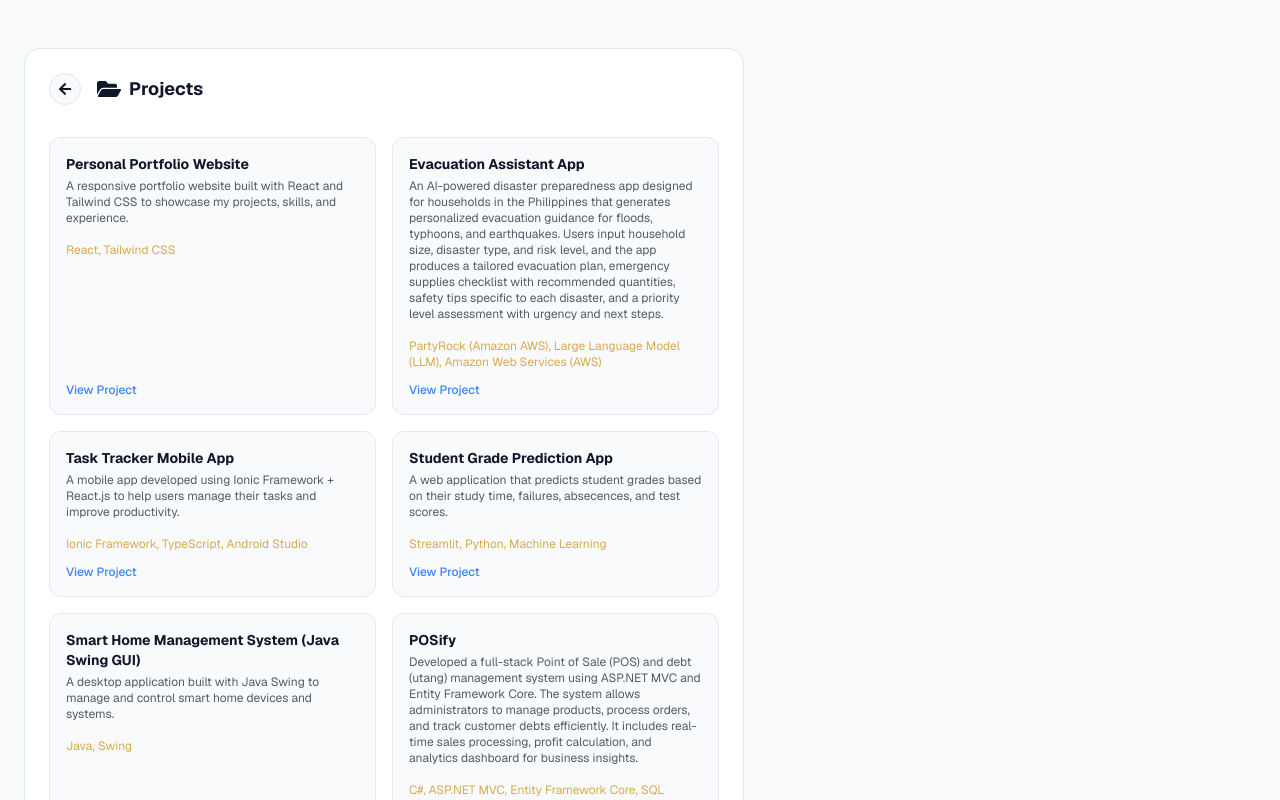
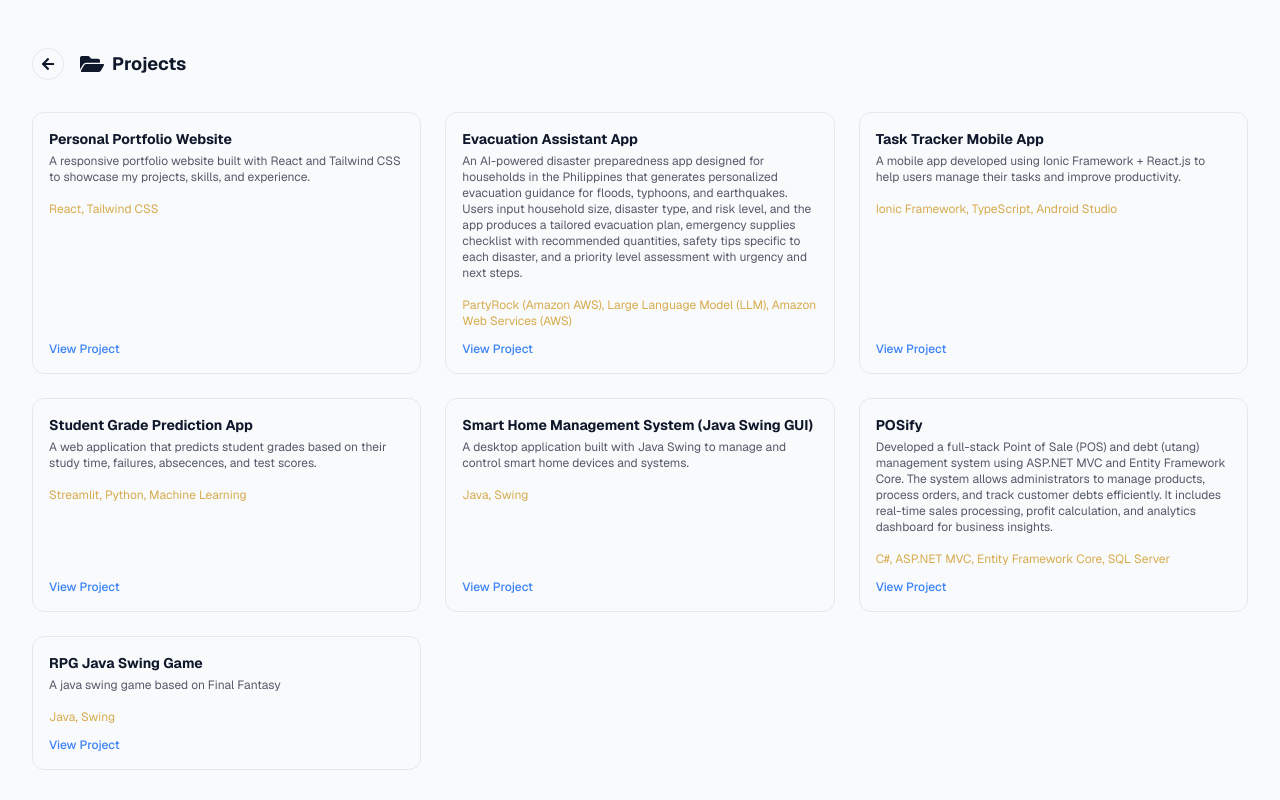
Before and after one commit to klint-droid/Portfolio, a React (Vite) app: page /all-projects in a window 1280 px wide. Shown: the top 800 px of the page. Built offline with nearby package versions, Linux system fonts and the light colour scheme.

Commit message:
Remove bento-card wrapper and widen container for list pages

```diff
--- a/src/pages/CertificationLists.jsx
+++ b/src/pages/CertificationLists.jsx
@@ -97,8 +97,8 @@
     ]
 
     return(
-        <div className="container max-w-3xl mx-auto py-12 px-4 sm:px-6">
-            <div className="bento-card rounded-3xl">
+        <div className="container max-w-7xl mx-auto py-12 px-4 sm:px-6 lg:px-8">
+            <div className="w-full">
                 <div className="flex items-center gap-4 mb-8">
                     <Link to="/"
                     className="p-2 bg-[var(--bg-color)] border border-[var(--border-color)] rounded-full hover:border-[var(--text-secondary)] transition-colors">
@@ -109,7 +109,7 @@
                         <h1 className="text-2xl font-bold">All Certifications</h1>
                     </div>
                 </div>
-                <div className="grid grid-cols-1 sm:grid-cols-2 gap-4">
+                <div className="grid grid-cols-1 sm:grid-cols-2 lg:grid-cols-3 xl:grid-cols-4 gap-6">
                     {certs.map((cert, index) => (
                         <div
                         key={index}
--- a/src/pages/ProjectLists.jsx
+++ b/src/pages/ProjectLists.jsx
@@ -54,8 +54,8 @@
     ]
 
     return(
-        <div className="container max-w-3xl mx-auto py-12 px-4 sm:px-6">
-            <div className="bento-card rounded-3xl">
+        <div className="container max-w-7xl mx-auto py-12 px-4 sm:px-6 lg:px-8">
+            <div className="w-full">
                 <div className="flex items-center gap-4 mb-8">
                     <Link to="/"
                     className="p-2 bg-[var(--bg-color)] border border-[var(--border-color)] rounded-full hover:border-[var(--text-secondary)] transition-colors">
@@ -66,7 +66,7 @@
                         <h2 className="text-lg font-bold">Projects</h2>
                     </div>
                 </div>
-                <div className="grid grid-cols-1 sm:grid-cols-2 gap-4">
+                <div className="grid grid-cols-1 sm:grid-cols-2 lg:grid-cols-3 gap-6">
                     {projects.map((projects, index) => (
                         <div
                         key={index}
--- a/src/pages/TechStackList.jsx
+++ b/src/pages/TechStackList.jsx
@@ -48,8 +48,8 @@
     ];
 
     return(
-        <div className="container max-w-3xl mx-auto py-12 px-4 sm:px-6">
-            <div className="bento-card rounded-3xl">
+        <div className="container max-w-7xl mx-auto py-12 px-4 sm:px-6 lg:px-8">
+            <div className="w-full">
 
                 <div className="flex items-center gap-4 mb-8">
                     <Link to="/"
@@ -62,7 +62,7 @@
                     </div>
                 </div>
 
-                <div className="grid grid-cols-1 md:grid-cols-2 gap-x-8 gap-y-5">
+                <div className="grid grid-cols-1 md:grid-cols-2 lg:grid-cols-4 gap-6">
                     {techCategories.map((category, catIndex) => (
 
                         <div key={catIndex} className="p-6 bg-[var(--bg-color)] border border-[var(--border-color)] rounded-2xl shadow-sm animate-fade-in-up" style={{ animationDelay: `${catIndex * 150}ms` }}>
```
